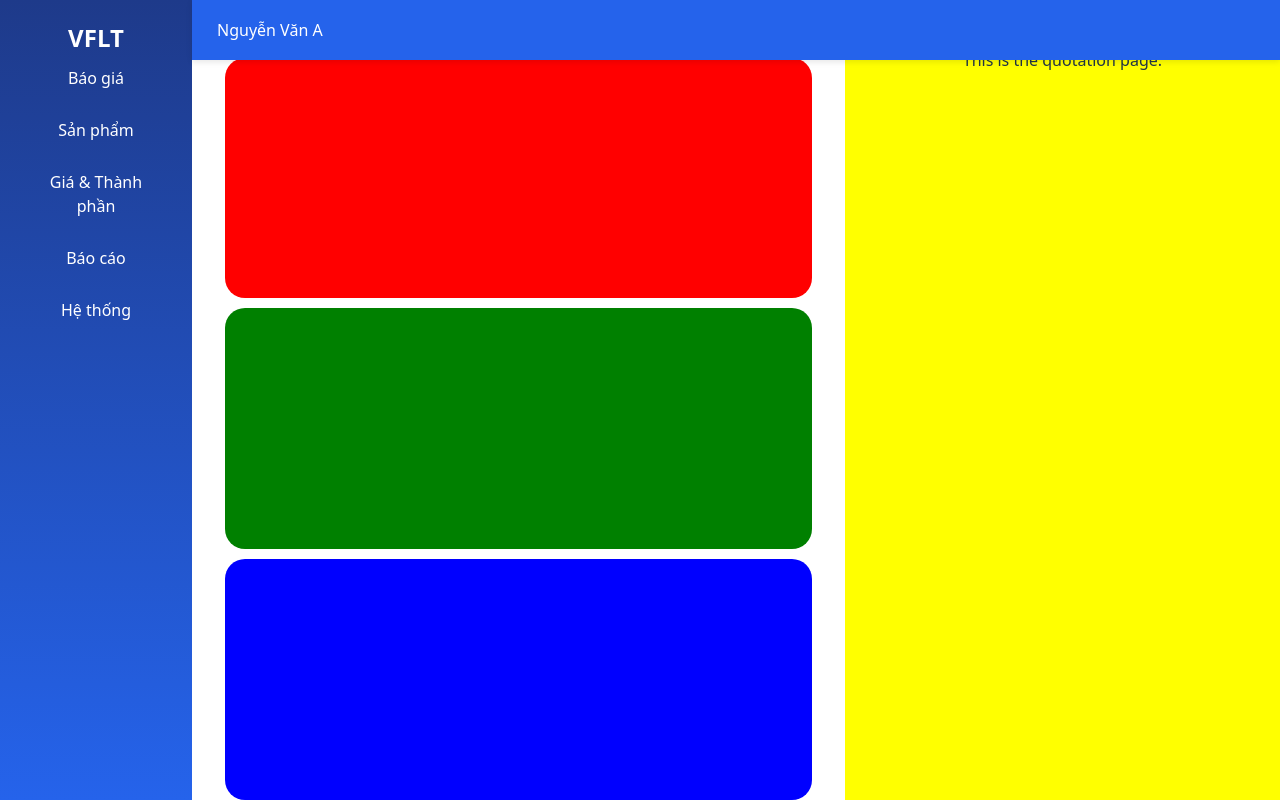
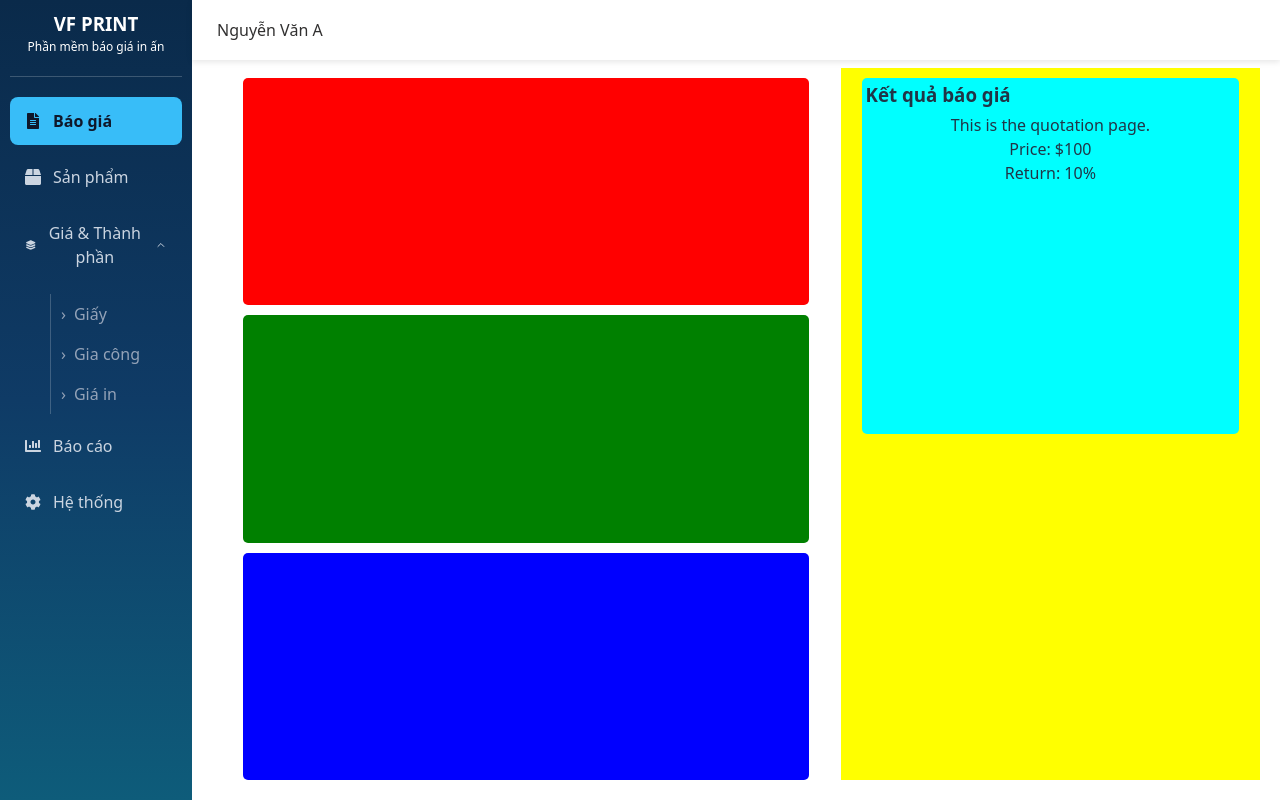
Before and after one commit to Robert-Ph/vfpricecal, a React (Vite) app in the folder VFPriceCal-User/: page / in a window 1280 px wide. Built offline with nearby package versions, Linux system fonts and the light colour scheme.

Commit message:
code Sidebar

```diff
--- a/VFPriceCal-User/package.json
+++ b/VFPriceCal-User/package.json
@@ -12,6 +12,7 @@
   "dependencies": {
     "react": "^19.2.0",
     "react-dom": "^19.2.0",
+    "react-icons": "^5.5.0",
     "react-router-dom": "^7.13.0"
   },
   "devDependencies": {
@@ -20,7 +21,7 @@
     "@types/react": "^19.2.7",
     "@types/react-dom": "^19.2.3",
     "@vitejs/plugin-react-swc": "^4.2.2",
-    "eslint": "^10.0.1",
+    "eslint": "^9.39.3",
     "eslint-plugin-react-hooks": "^7.0.1",
     "eslint-plugin-react-refresh": "^0.4.24",
     "globals": "^16.5.0",
--- a/VFPriceCal-User/src/layout/Sidebar.tsx
+++ b/VFPriceCal-User/src/layout/Sidebar.tsx
@@ -1,17 +1,69 @@
-import { Link } from "react-router-dom";
+import { NavLink } from "react-router-dom";
+import { useState } from "react";
+import { FaFileAlt, FaBox, FaChartBar, FaCog } from "react-icons/fa";
+import { IoLayers } from "react-icons/io5";
+import { FiChevronDown } from "react-icons/fi";
 import "./sidebar.scss";
 
 const Sidebar = () => {
+    const [openSubMenu, setOpenSubMenu] = useState(true);
+
     return (
         <div className="sidebar">
-            <h2>VFLT</h2>
+            <h3>VF PRINT</h3>
+            <p>Phần mềm báo giá in ấn</p>
 
+            <hr />
             <nav>
-                <Link to="/">Báo giá</Link>
-                <Link to="/product">Sản phẩm</Link>
-                <Link to="/price">Giá & Thành phần</Link>
-                <Link to="/report">Báo cáo</Link>
-                <Link to="/system">Hệ thống</Link>
+                <NavLink className="menu-item" to="/">
+                    <FaFileAlt className="menu-icon" />
+                    <span>Báo giá</span>
+                </NavLink>
+
+                <NavLink className="menu-item" to="/product">
+                    <FaBox className="menu-icon" />
+                    <span>Sản phẩm</span>
+                </NavLink>
+
+                <div className="menu-item parent"
+                    onClick={() => setOpenSubMenu(!openSubMenu)}>
+                    <div className="menu-left">
+                        <IoLayers className="menu-icon" />
+                        <span>Giá & Thành phần</span>
+                    </div>
+
+                    <FiChevronDown
+                        className={`arrow ${openSubMenu ? "rotate" : ""}`}
+                    />
+                </div>
+                {openSubMenu && (
+                    <div className="submenu">
+                        <NavLink to="/price/paper" className="submenu-item">
+                            Giấy
+                        </NavLink>
+
+                        <NavLink to="/price/process" className="submenu-item">
+                            Gia công
+                        </NavLink>
+
+                        <NavLink to="/price/print" className="submenu-item">
+                            Giá in
+                        </NavLink>
+                    </div>
+                )
+
+                }
+
+
+                <NavLink className="menu-item" to="/report">
+                    <FaChartBar className="menu-icon" />
+                    <span>Báo cáo</span>
+                </NavLink>
+
+                <NavLink className="menu-item" to="/system">
+                    <FaCog className="menu-icon" />
+                    <span>Hệ thống</span>
+                </NavLink>
             </nav>
         </div>
     );
--- a/VFPriceCal-User/src/layout/layout.scss
+++ b/VFPriceCal-User/src/layout/layout.scss
@@ -30,7 +30,7 @@ body,
   // flex: 1;
   display: flex;
   flex-direction: column;
-  background: #f5f5f5;
+  background: #e9e7e7;
   margin-left: 15%;
   width: 85%;
 
@@ -49,5 +49,6 @@ body,
 .content {
   width: 100%;
   height: 95%;
+  padding: 20px;
   background: #fff;
 }
--- a/VFPriceCal-User/src/layout/sidebar.scss
+++ b/VFPriceCal-User/src/layout/sidebar.scss
@@ -3,11 +3,11 @@ $primary-light: #2563eb;
 $text-light: #ffffff;
 
 .sidebar {
-  background: linear-gradient(180deg, $primary-dark, $primary-light);
+  background: linear-gradient(180deg, #0a2a4a 0%, #0f3b66 50%, #0e5c7a 100%);
   color: $text-light;
   display: flex;
   flex-direction: column;
-  padding: 20px;
+  padding: 10px;
   position: fixed;
   left: 0;
   top: 0;
@@ -19,25 +19,96 @@ $text-light: #ffffff;
     margin-bottom: 30px;
   }
 
+  p {
+    font-size: 12px;
+  }
+  hr {
+    border: none;
+    border-top: 1px solid rgba(255, 255, 255, 0.2);
+    margin: 20px 0;
+  }
   nav {
     display: flex;
     flex-direction: column;
     gap: 8px;
 
-    a {
-      padding: 10px 12px;
+    .menu-item {
+      display: flex;
+      align-items: center;
+      gap: 12px;
+      padding: 12px 15px;
+      text-decoration: none;
+      color: #cbd5e1;
       border-radius: 8px;
+      transition: 0.2s;
+    }
+
+    .menu-item:hover {
+      background: #1e293b;
+      color: white;
+    }
+
+    .menu-item.active {
+      background: #38bdf8;
+      color: #0f172a;
+      font-weight: 600;
+    }
+
+    /* MENU CHA */
+    .parent {
+      justify-content: space-between;
+    }
+
+    .menu-left {
+      display: flex;
+      align-items: center;
+      gap: 10px;
+    }
+
+    .arrow {
+      transition: 0.3s;
+    }
+
+    .rotate {
+      transform: rotate(180deg);
+    }
+
+    /* SUBMENU */
+    .submenu {
+      padding-left: 35px;
+      margin-top: 5px;
+      padding-left: 20px;
+
+      display: flex;
+      flex-direction: column;
+    }
+
+    .submenu-item {
+      border-left: 1px solid rgba(255, 255, 255, 0.2);
+      margin-left: 20px;
+      display: flex;
+      gap: 8px;
+      padding: 8px 0;
+      color: #94a3b8;
+      align-items: center;
       text-decoration: none;
-      color: $text-light;
-      transition: 0.2s;
+      font-size: 16px;
+      transition: 0.3s;
+      position: relative;
+
+      &::before {
+        content: "›";
+        margin-left: 10px;
+        text-align: center;
+      }
 
       &:hover {
-        background: rgba(255, 255, 255, 0.15);
+        color: white;
       }
 
       &.active {
-        background: rgba(255, 255, 255, 0.25);
-        font-weight: 500;
+        color: #38bdf8;
+        font-weight: 600;
       }
     }
   }
--- a/VFPriceCal-User/src/layout/topbar.scss
+++ b/VFPriceCal-User/src/layout/topbar.scss
@@ -1,6 +1,6 @@
 $topbar-height: 60px;
-$primary-light: #2563eb;
-$text-light: #ffffff;
+$primary-light: #ffffff;
+$text-light: #313030;
 
 .topbar {
   height: $topbar-height;
--- a/VFPriceCal-User/src/pages/QuotationPage/QuotationPage.tsx
+++ b/VFPriceCal-User/src/pages/QuotationPage/QuotationPage.tsx
@@ -9,7 +9,13 @@ const QuotationPage = () => {
                 <div className="info-item info-quantity"></div>
             </div>
             <div className="quotation">
-                <p>This is the quotation page.</p>
+
+                <div className="price-return">
+                    <h3>Kết quả báo giá</h3>
+                    <p>This is the quotation page.</p>
+                    <p>Price: $100</p>
+                    <p>Return: 10%</p>
+                </div>
             </div>
 
         </div>
--- a/VFPriceCal-User/src/pages/QuotationPage/quotationPage.scss
+++ b/VFPriceCal-User/src/pages/QuotationPage/quotationPage.scss
@@ -18,7 +18,7 @@
             width: 90%;
             height: 100%;
             margin-top: 10px;
-            border-radius: 20px;
+            border-radius: 5px;
             overflow: hidden;
 
             }
@@ -38,5 +38,23 @@
         width: 40%;
         height: 100%;
         background:yellow;
+        display: flex;
+        justify-content: center;
 
     }
+
+.price-return{
+    width: 90%;
+    height: 50%;
+    margin-top: 10px;
+    border-radius: 5px;
+    background: cyan;
+    display: flex;
+    flex-direction: column;
+    // align-items: center;
+
+    h3{
+        text-align: left;
+        margin: 1%;
+    }
+}
```
Also changed, not shown: 1 other file (tests, documents, lock files or other folders).
